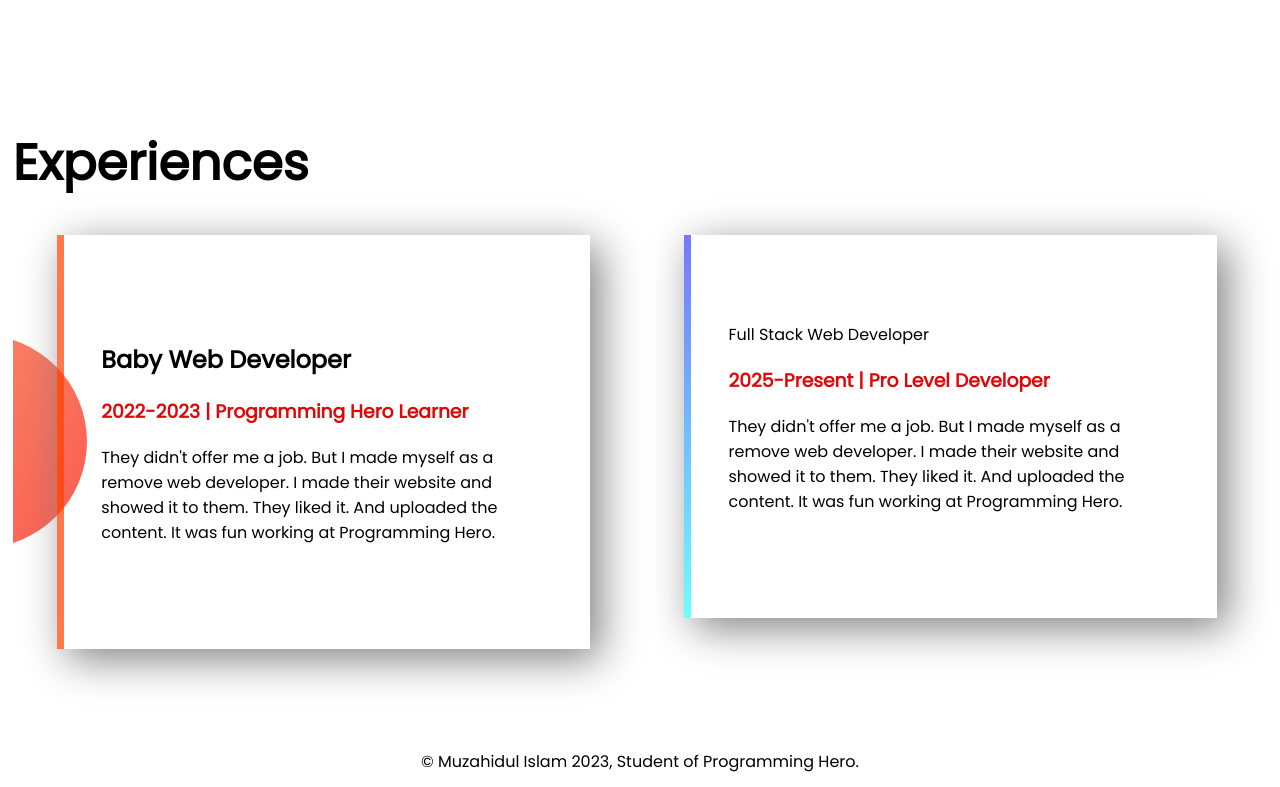
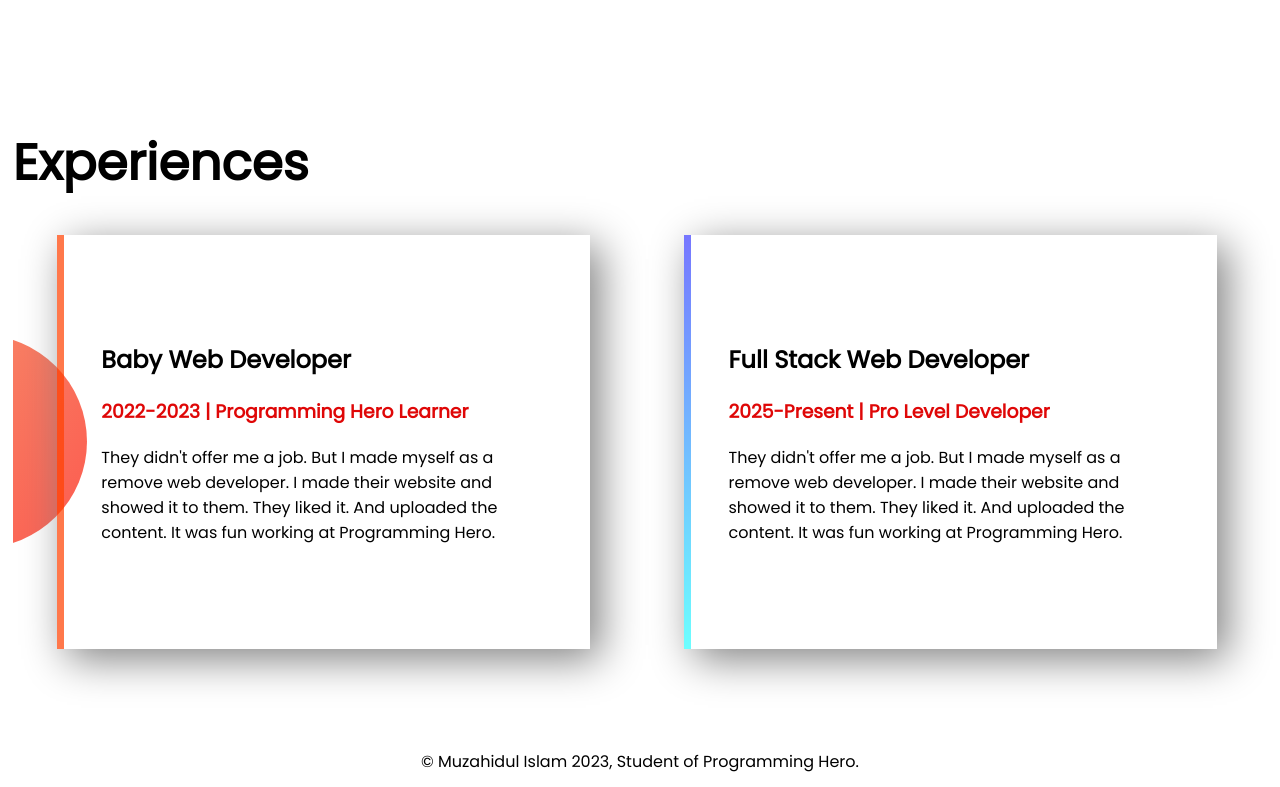
Before and after one commit to DevMuzahid778/Simple-Profile, a plain HTML site: page index.html in a window 1280 px wide. Shown: the part 1185-1972 px from the top of the page. Drawn offline with Linux system fonts and the light colour scheme.

Commit message:
bug fixed

```diff
--- a/index.html
+++ b/index.html
@@ -49,7 +49,7 @@
             </p>
         </div>
         <div class="half-width Experiences slice-border2">
-            <h>Full Stack Web Developer</h2>
+            <h2>Full Stack Web Developer</h2>
             <h3>2025-Present | Pro Level Developer</h3>
             <p>They didn't offer me a job. But I made myself as a remove web developer. I made their website and showed it to them. They liked it. And uploaded the content. It was fun working at Programming Hero.
             </p>
--- a/style.css
+++ b/style.css
@@ -58,7 +58,6 @@ button{
 }
 .Experiences{
     height: 100%;
-
     padding-top: 7%;
     padding-bottom: 7%;
     box-shadow: 10px 10px 40px gray;
```
